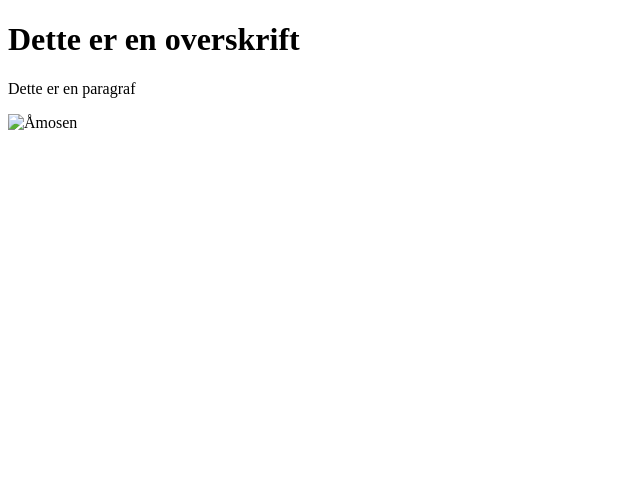
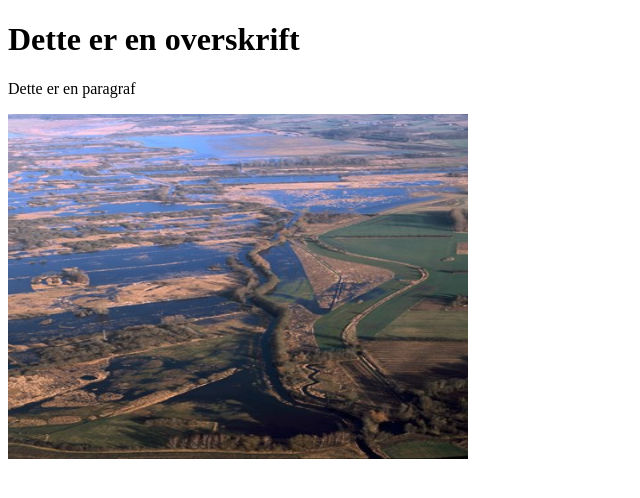
Before and after one commit to iArbirk/htmlSkabelon, a plain HTML site: page index.html in a window 1280 px wide. Shown: the whole page, without its empty margins (0-640 px from the left). Drawn offline with Linux system fonts and the light colour scheme.

Commit message:
Update index.html

```diff
--- a/index.html
+++ b/index.html
@@ -9,5 +9,5 @@
 <body>
   <h1>Dette er en overskrift</h1>
   <p>Dette er en paragraf</p>
-  <img src="../img_chania.jpg" alt="Åmosen" width="460" height="345">
+  <img src="../aamosen.jpg" alt="Åmosen" width="460" height="345">
 </body>
```
